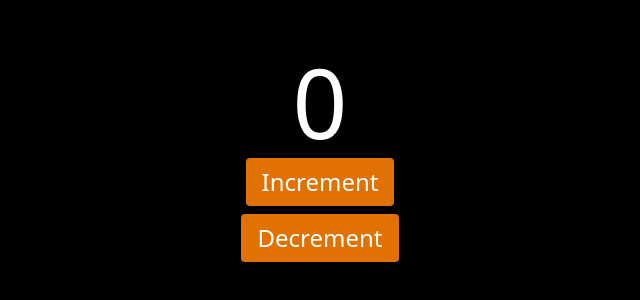
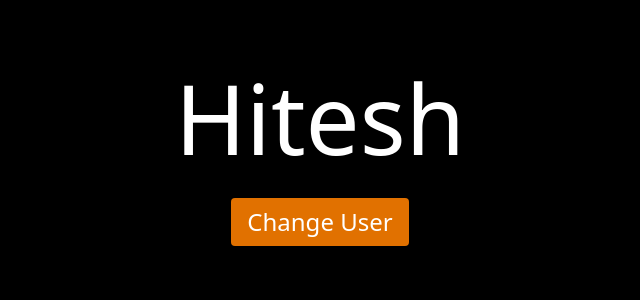
Before and after one commit to Arush-kumar/full-stack-cohort2-assignments, a React (Vite) app in the folder REACTJS/class5/: page / in a window 1280 px wide. Shown: the part 242-542 px from the top of the page, without its empty margins (320-960 px from the left). Built offline with nearby package versions, Linux system fonts and the light colour scheme.

Commit message:
class5 a little bit updatation, many type of use case of useState

```diff
--- a/REACTJS/class5/src/App.jsx
+++ b/REACTJS/class5/src/App.jsx
@@ -1,24 +1,27 @@
 import { useState } from "react"
 
 const App = () => {
+
+
+  const arr  = ["Hitesh", "Sarthak", "Harsh", "Piyush"]
 
   const [num, setNum] = useState(0)
 
 
   return (
-    <div className='h-screen flex flex-col justify-center items-center gap-2 bg-black text-white p-8'>
-      <h1 className="text-8xl">{num}</h1>
+    <div className='h-screen flex flex-col justify-center items-center gap-8 bg-black text-white p-8'>
+      <h1 className="text-8xl">{arr[num]}</h1>
 
-      <button onClick={() => setNum(num + 1)}
+      <button onClick={() => {
+
+        if(num < arr.length -1){
+
+          setNum(num + 1)
+        }
+      }}
       className="rounded text-2xl bg-amber-600 px-4 py-2  w-fit"
       >
-          Increment
-      </button>
-
-      <button onClick={() => num > 0 ? setNum(num - 1):setNum(num)}
-            className="rounded text-2xl bg-amber-600 px-4 py-2  w-fit"
-      >
-          Decrement
+          Change User
       </button>
 
     </div>
```
